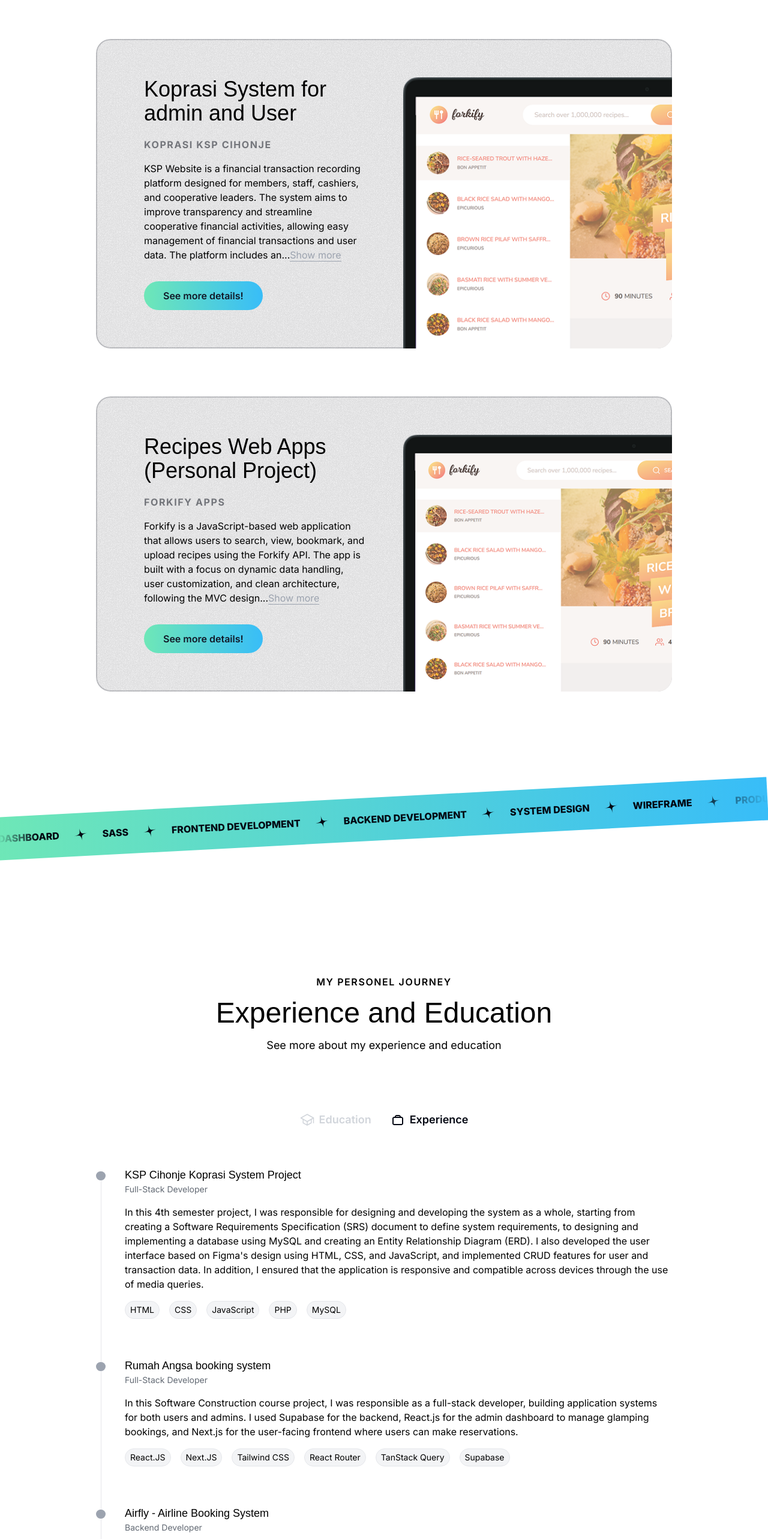
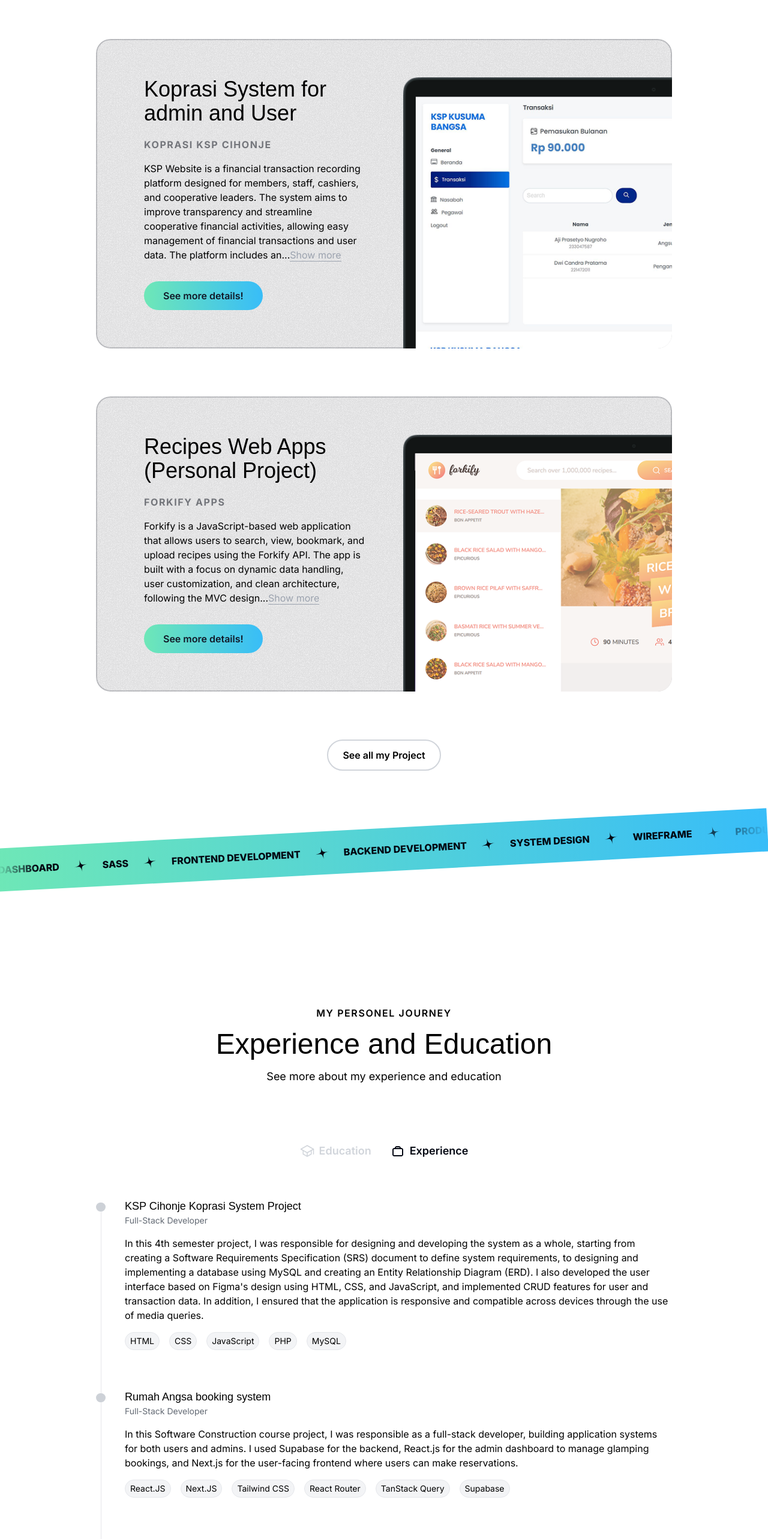
Before and after one commit to Yogihafidh/Yogi-Website, a Next.js app: page / in a window 1280 px wide. Shown: the part 2760-5326 px from the top of the page at 60% size. Built offline with nearby package versions, Linux system fonts and the light colour scheme; a web font is replaced by a local one.

Commit message:
feat: fix project content

```diff
--- a/src/sections/Experience.tsx
+++ b/src/sections/Experience.tsx
@@ -86,7 +86,9 @@ export const ExperiencesSection = () => {
           {experiencesList.map((experience) => (
             <div key={experience.name} className="flex gap-4 md:gap-8 ">
               <div className=" flex flex-col items-center translate-y-2 ">
-                <div className="size-3 md:size-4 rounded-full bg-gray-400"></div>
+                <div className="size-3 md:size-4 rounded-full bg-gray-400/50 relative">
+                  <div className="bg-gray-400 absolute inset-0 animate-ping-large duration-1000 rounded-full"></div>
+                </div>
                 <span className="border-l border-gray-200 h-full"></span>
               </div>
 
@@ -117,7 +119,9 @@ export const ExperiencesSection = () => {
           {EducationList.map((education) => (
             <div key={education.school} className="flex gap-4 md:gap-8 ">
               <div className=" flex flex-col items-center translate-y-2 ">
-                <div className="size-3 md:size-4 rounded-full bg-gray-400"></div>
+                <div className="size-3 md:size-4 rounded-full bg-gray-400/50 relative">
+                  <div className="bg-gray-400 absolute inset-0 animate-ping-large duration-1000 rounded-full"></div>
+                </div>
                 <span className="border-l border-gray-200 h-full"></span>
               </div>
 
--- a/src/sections/Projects.tsx
+++ b/src/sections/Projects.tsx
@@ -1,9 +1,8 @@
 import rumahAngsa from "@/assets/images/rumah-angsa.png";
 import forkifyApp from "@/assets/images/forkify-app.png";
-import lightSaasLandingPage from "@/assets/images/light-saas-landing-page.png";
+import koprasiKspCihonje from "@/assets/images/koprasi-KSP.png";
 import { SectionHeader } from "@/components/SeactionHeader";
 import { ProjectCard } from "@/components/ProjectCard";
-import { title } from "process";
 
 const portfolioProjects = [
   {
@@ -55,7 +54,7 @@ const portfolioProjects = [
         github: "https://github.com/Yogihafidh/rumah-angsa-website.git",
       },
       {
-        title: "Rumah Angsa Admin Website",
+        title: "Rumah Angsa Admin Website (Desktop Only)",
         url: "https://the-wild-oasis-yogi.netlify.app/login",
         github: "https://github.com/Yogihafidh/rumah-angsa-admin.git",
       },
@@ -97,7 +96,7 @@ const portfolioProjects = [
         github: "https://github.com/Yogihafidh/Koperasi-Primkoppabri-.git",
       },
     ],
-    image: forkifyApp,
+    image: koprasiKspCihonje,
   },
   {
     company: "Forkify Apps",
@@ -153,6 +152,11 @@ export const ProjectsSection = () => {
           <ProjectCard project={project} key={project.title} />
         ))}
       </div>
+      <a href="https://github.com/Yogihafidh">
+        <button className="w-fit font-semibold border-2 border-gray-300 hover:bg-gray-200 px-6 py-3 rounded-full  cursor-pointer">
+          See all my Project
+        </button>
+      </a>
     </section>
   );
 };
--- a/tailwind.config.ts
+++ b/tailwind.config.ts
@@ -25,8 +25,17 @@ const config: Config = {
         sans: "var(--font-sans)",
         serif: "var(--font-serif)",
       },
+      animation: { "ping-large": "ping-large 1s ease-in-out infinite" },
+      keyframes: {
+        "ping-large": {
+          "75%, 100%": {
+            transform: "scale(3)",
+            opacity: "0",
+          },
+        },
+      },
     },
+    plugins: [],
   },
-  plugins: [],
 };
 export default config;
```
Also changed, not shown: src/assets/images/koprasi-KSP.png (added).
